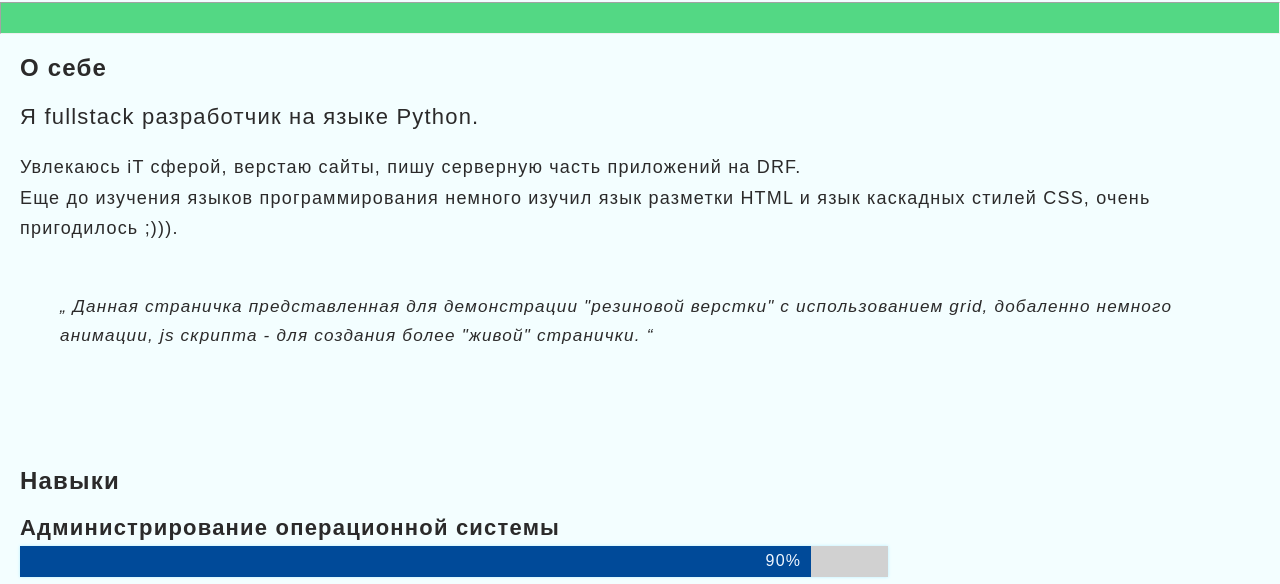
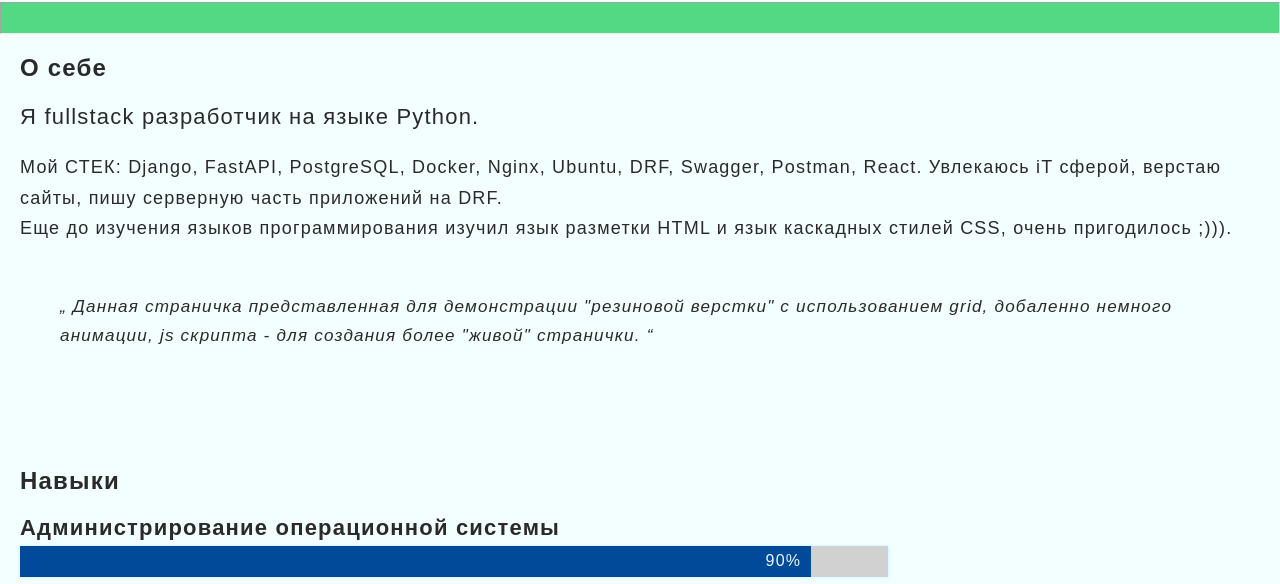
Before and after one commit to Gennadii87/E10, a plain HTML site: page index.html in a window 1280 px wide. Shown: the part 146-730 px from the top of the page. Drawn offline with Linux system fonts and the light colour scheme.

Commit message:
Update index.html

```diff
--- a/index.html
+++ b/index.html
@@ -18,8 +18,9 @@
         <h2>О себе</h2>
         <p>Я fullstack разработчик на языке Python.</p>
         <article>
+            Мой СТЕК: Django, FastAPI, PostgreSQL, Docker, Nginx, Ubuntu, DRF, Swagger, Postman, React.
             Увлекаюсь iT сферой, верстаю сайты, пишу серверную часть приложений на DRF.<br>Еще до изучения языков программирования
-            немного изучил язык разметки HTML и язык каскадных стилей CSS, очень пригодилось ;&#x29;&#x29;&#x29;.<br>
+            изучил язык разметки HTML и язык каскадных стилей CSS, очень пригодилось ;&#x29;&#x29;&#x29;.<br>
             <br><span class="demo"><blockquote>&#8222; Данная страничка представленная для демонстрации "резиновой верстки" с использованием grid, добаленно немного анимации, js скрипта - для создания более "живой" странички. &#8220;</blockquote></span>
          </article>
     </section>
```
